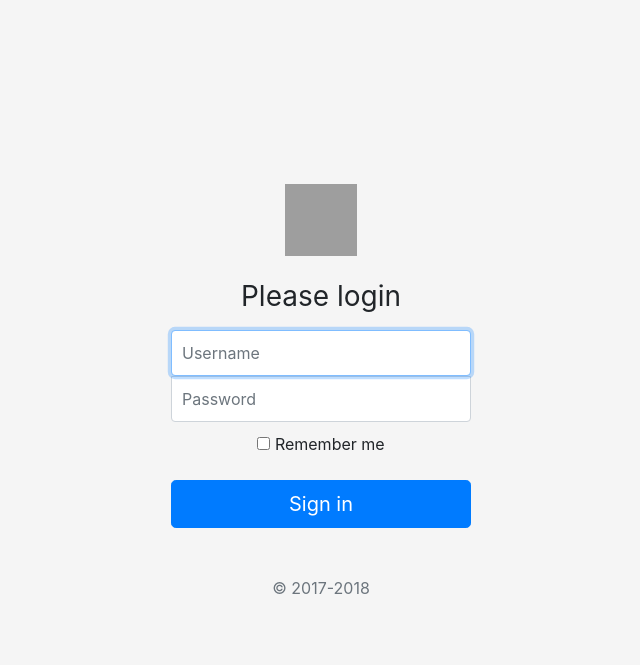
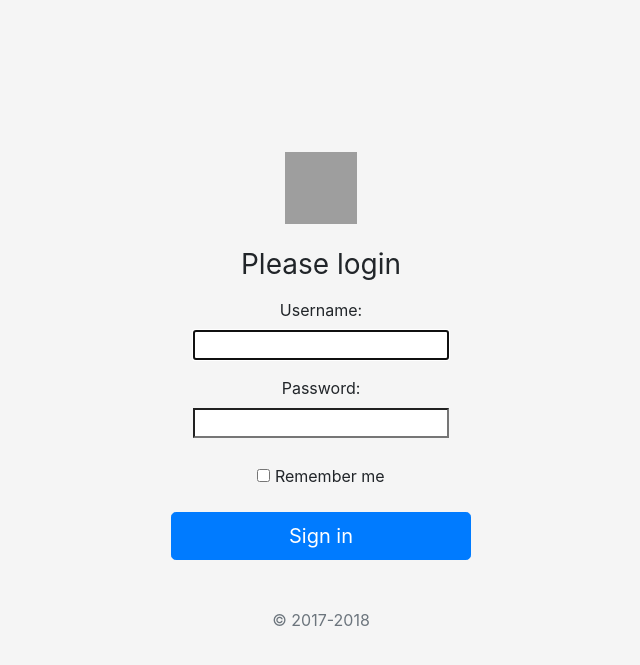
Before and after one commit to Jamalvandi/My-Site, a Django app: page /accounts/login in a window 1280 px wide. Shown: the top 665 px of the page, without its empty margins (319-959 px from the left). Run offline with Django 3.2, Linux system fonts and the light colour scheme; some libraries are stand-ins or nearby versions; grey boxes are pictures that could not be loaded.

Commit message:
some change in  authenticating
write the auth with from django.contrib.auth.forms import AuthenticationForm

```diff
--- a/accounts/views.py
+++ b/accounts/views.py
@@ -1,21 +1,29 @@
 from django.shortcuts import render ,redirect
 from django.contrib.auth import authenticate, login
+from django.contrib.auth.forms import AuthenticationForm
 # Create your views here.
 def login_view(request):
 
-    if request.method == "POST":
-        if request.user.is_authenticated:
-            username = request.POST["username"]
-            password = request.POST["password"]
-            user = authenticate(request, username=username, password=password)
-            if user is not None:
-                login(request, user)
-                return redirect("/")
-            else:
-                print("Authentication failed")
+        if not request.user.is_authenticated:
+            if request.method == "POST":
+                form = AuthenticationForm(request = request, data = request.POST)
+                if form.is_valid():
+                    username = form.cleaned_data.get("username")  # ✅ Correct
+                    password = form.cleaned_data.get("password")  # ✅ Correct
+                    user = authenticate(request, username=username, password=password)
+                    if user is not None:
+                        login(request, user)
+                        return redirect("/")
+            form = AuthenticationForm()
+            context = {"form" : form }
+            return render(request,"accounts/login.html" , context)
         else:
-            print("Fuke no")
-    return render(request,"accounts/login.html")
+            print("klklklklkk")
+            return redirect("/")
+
+
+
+
 
 def logout_view(request):
     pass
--- a/templates/accounts/login.html
+++ b/templates/accounts/login.html
@@ -24,10 +24,11 @@
           {% csrf_token %}
           <img class="mb-4" src="https://i.pinimg.com/736x/09/21/fc/0921fc87aa989330b8d403014bf4f340.jpg" alt="" width="72" height="72">
           <h1 class="h3 mb-3 font-weight-normal">Please login</h1>
-          <label for="inputEmail" class="sr-only">Username</label>
+          {% comment %} <label for="inputEmail" class="sr-only">Username</label>
           <input type="text" id="inputUsername" name = "username" class="form-control" placeholder="Username" required autofocus>
           <label for="inputPassword" class="sr-only">Password</label>
-          <input type="password" id="inputPassword" name ="password" class="form-control" placeholder="Password" required>
+          <input type="password" id="inputPassword" name ="password" class="form-control" placeholder="Password" required> {% endcomment %}
+          {{ form.as_p }}
           <div class="checkbox mb-3">
             <label>
               <input type="checkbox" value="remember-me"> Remember me
```
